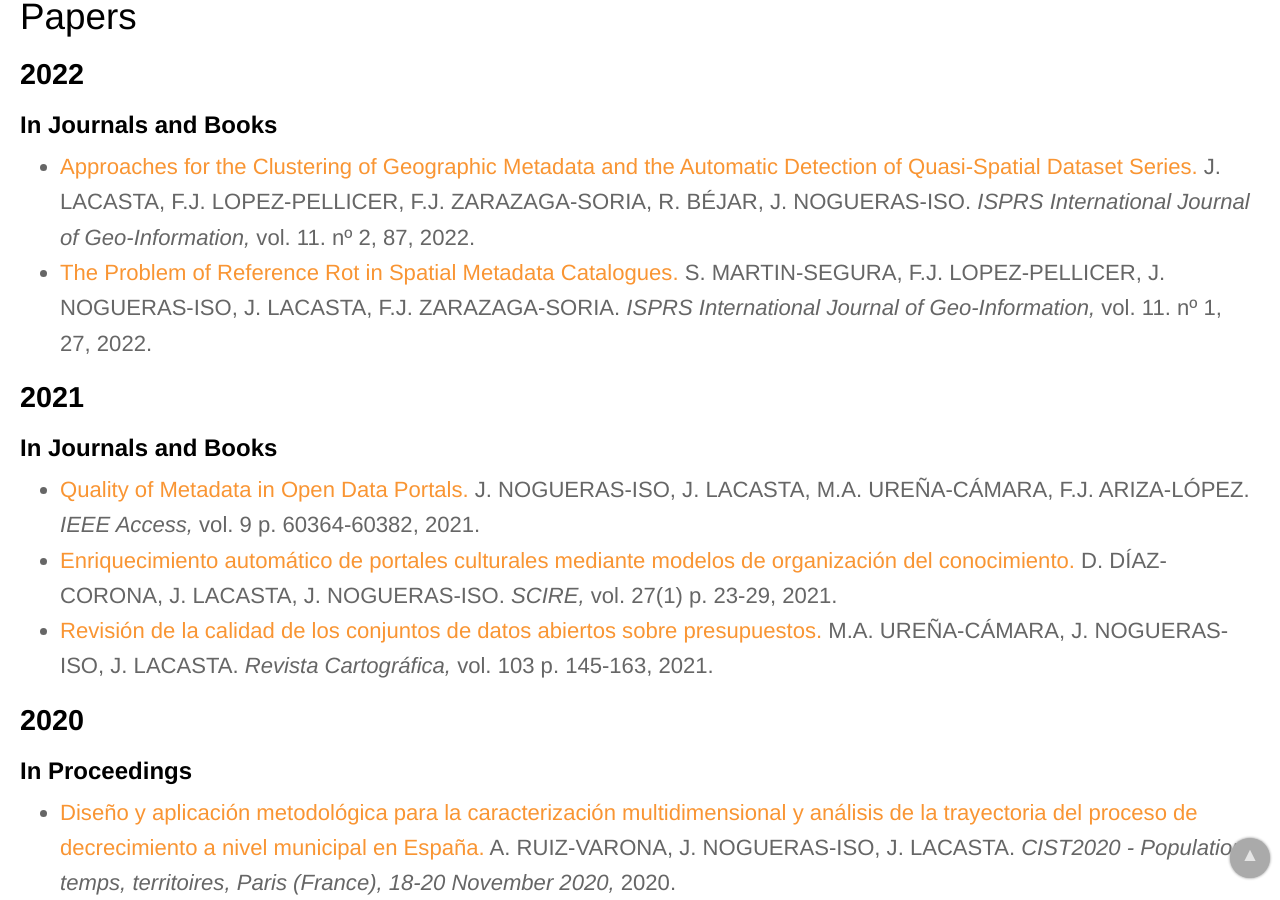
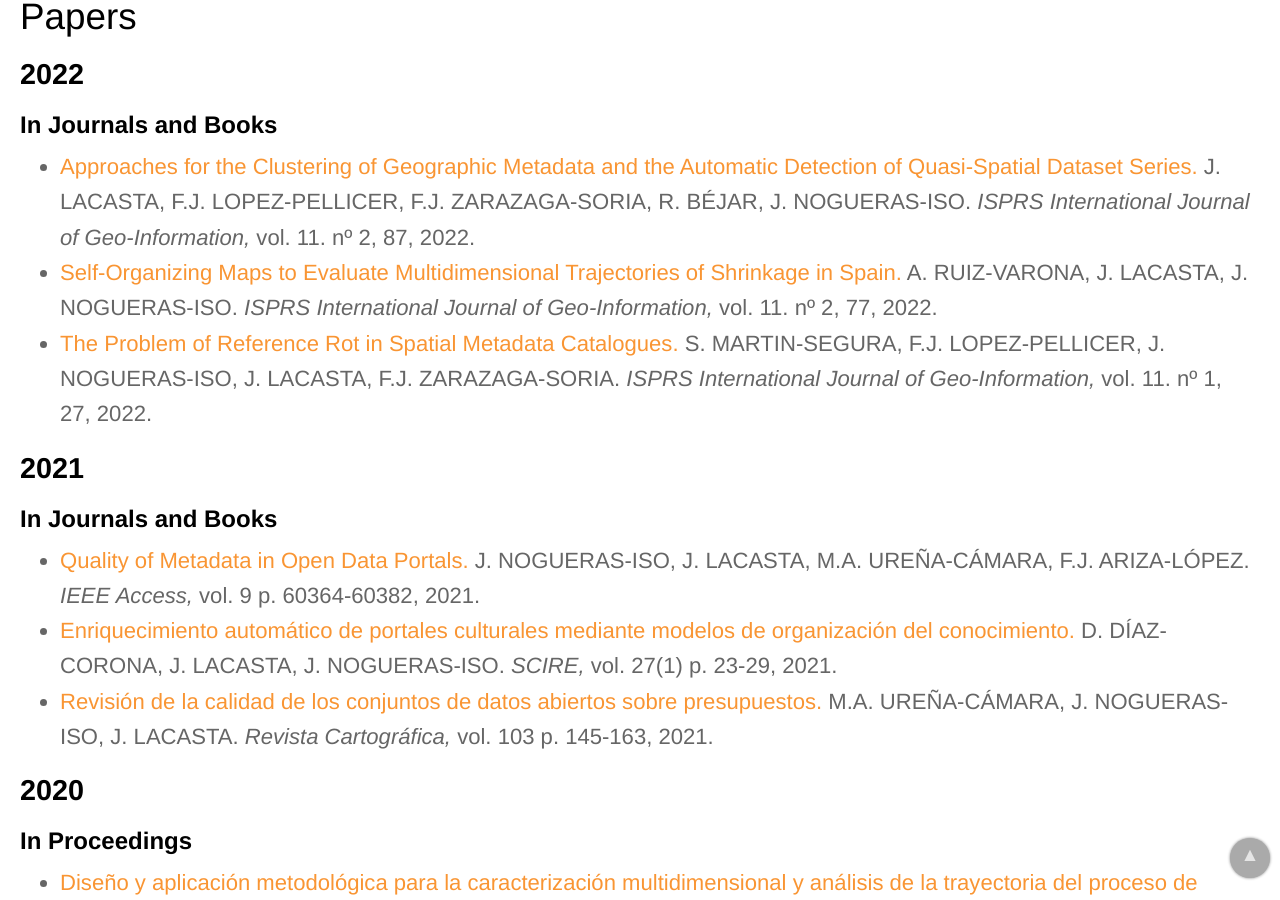
Before and after one commit to IAAA-Lab/IAAA-Lab.github.io, a Jekyll site: the page built from _staff/jlacasta.md, in a window 1280 px wide and 900 px high, scrolled down 814 px. Built offline with Jekyll 4.4.1, drawn with Linux system fonts in a browser that asks for light colours.

Commit message:
Update papers.yml

```diff
--- a/_data/papers.yml
+++ b/_data/papers.yml
@@ -9,6 +9,14 @@
   publication_detail: "vol. 11. nº 2, 87"
   year: 2022
   doi: 10.3390/ijgi11020087
+# -------------------
+- title: "Self-Organizing Maps to Evaluate Multidimensional Trajectories of Shrinkage in Spain"
+  url: https://www.mdpi.com/2220-9964/11/2/77
+  authors: A. RUIZ-VARONA, J. LACASTA, J. NOGUERAS-ISO
+  publication: "ISPRS International Journal of Geo-Information"
+  publication_detail: "vol. 11. nº 2, 77"
+  year: 2022
+  doi: 10.3390/ijgi11020077
 # -------------------
 - title: "The Problem of Reference Rot in Spatial Metadata Catalogues"
   url: https://www.mdpi.com/2220-9964/11/1/27/htm
```
